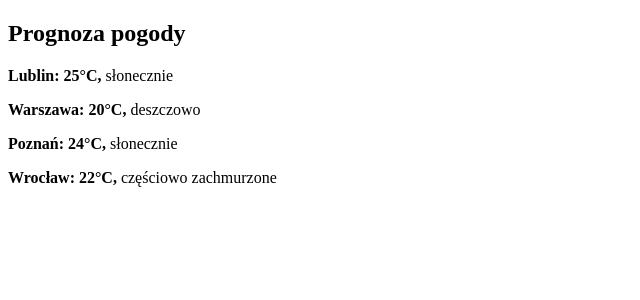
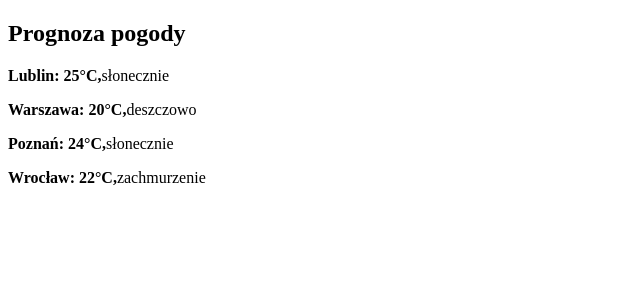
Before and after one commit to lukas-sikora/zadania-react, a React (Vite) app in the folder react-training/: page / in a window 1280 px wide. Shown: the top 300 px of the page, without its empty margins (0-640 px from the left). Built offline with nearby package versions, Linux system fonts and the light colour scheme.

Commit message:
components-task/2

```diff
--- a/react-training/src/main.jsx
+++ b/react-training/src/main.jsx
@@ -1,21 +1,24 @@
 import ReactDOM from 'react-dom/client'
+
+const CityWeather = ({ city, temperature, description }) => {
+  return (
+    <p>
+      <strong>
+        {city}: {temperature}°C,
+      </strong>
+      {description}
+    </p>
+  )
+}
 
 const WeatherWidget = () => {
   return (
     <div>
       <h2>Prognoza pogody</h2>
-      <p>
-        <strong>Lublin: 25°C,</strong> słonecznie
-      </p>
-      <p>
-        <strong>Warszawa: 20°C,</strong> deszczowo
-      </p>
-      <p>
-        <strong>Poznań: 24°C,</strong> słonecznie
-      </p>
-      <p>
-        <strong>Wrocław: 22°C,</strong> częściowo zachmurzone
-      </p>
+      <CityWeather city='Lublin' temperature={25} description='słonecznie' />
+      <CityWeather city='Warszawa' temperature={20} description='deszczowo' />
+      <CityWeather city='Poznań' temperature={24} description='słonecznie' />
+      <CityWeather city='Wrocław' temperature={22} description='zachmurzenie' />
     </div>
   )
 }
```
Also changed, not shown: react-training/.eslintrc.cjs.
